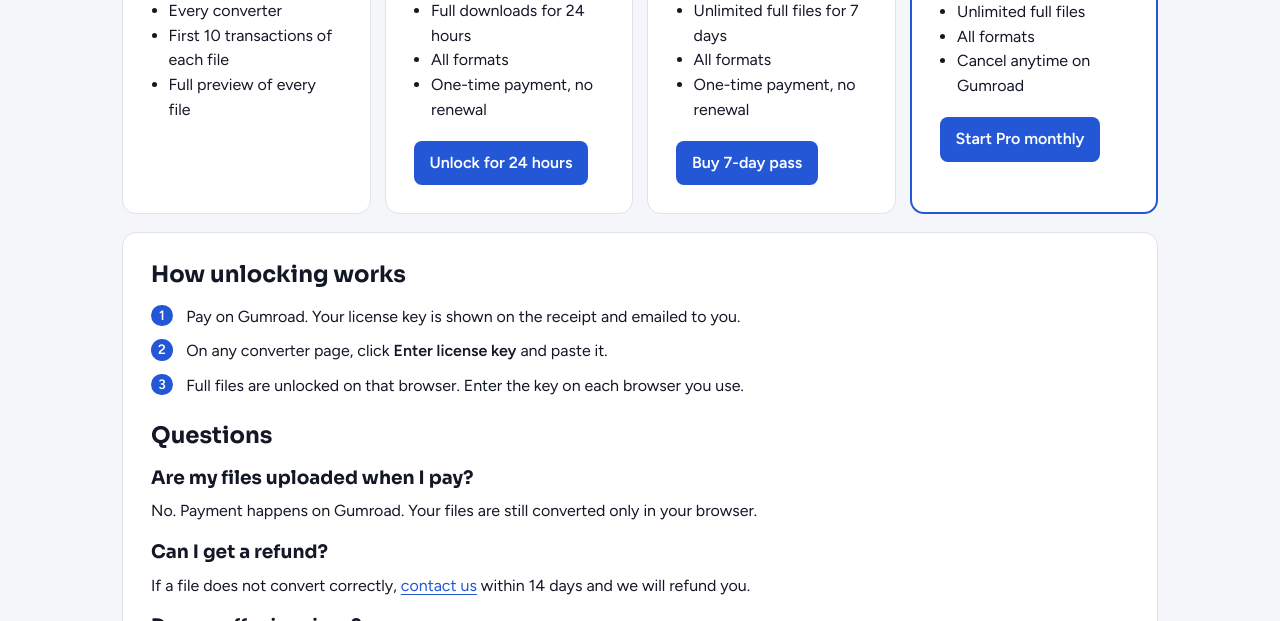
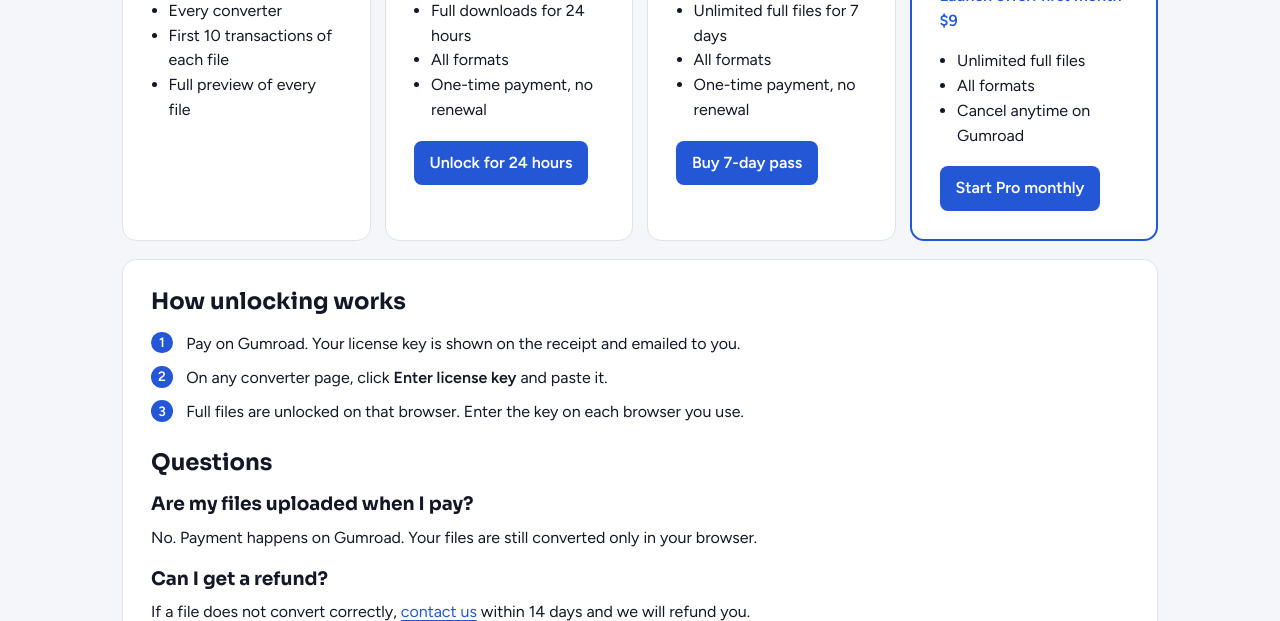
Before and after one commit to Vpcodes11/File-Freely, a plain HTML site: page pricing/index.html in a window 1280 px wide. Shown: the part 479-1100 px from the top of the page. Drawn offline with Linux system fonts and the light colour scheme.

Commit message:
Add files via upload

```diff
--- a/pricing/index.html
+++ b/pricing/index.html
@@ -20,7 +20,7 @@ gtag('js',new Date());gtag('config','G-27045MHGX7');
 <link rel="stylesheet" href="/assets/bankfile.css"><script type="application/ld+json">{"@context": "https://schema.org", "@type": "Product", "name": "FileFreely Pro", "description": "Convert the first 10 transactions of any file free. Unlock full files from $5 for one file, $9 for a 7-day pass or $19 a month. Files are always processed in your browser.", "offers": [{"@type": "Offer", "price": 5, "priceCurrency": "USD", "name": "24-hour unlock"}, {"@type": "Offer", "price": 9, "priceCurrency": "USD", "name": "7-day pass"}, {"@type": "Offer", "price": 19, "priceCurrency": "USD", "name": "Pro monthly"}]}</script></head>
 <body><header class="site-header"><div class="in"><a class="brand" href="/"><svg viewBox="0 0 32 32" aria-hidden="true"><rect width="32" height="32" rx="9" fill="var(--accent)"/><path d="M11 7h7l5 5v13H11z" fill="none" stroke="var(--accent-ink)" stroke-width="2.2" stroke-linejoin="round"/><path d="M18 7v5h5" fill="none" stroke="var(--accent-ink)" stroke-width="2.2" stroke-linejoin="round"/><circle cx="23.5" cy="23.5" r="4.5" fill="var(--hi)"/></svg><span>FileFreely</span></a><nav class="site-nav" aria-label="Main"><a href="/bank-file-converter/">QuickBooks &amp; Quicken converters</a><a href="/bank-statement-converter/">Bank statement converter</a><a href="/pricing/">Pricing</a><a href="/#all-tools">All tools</a></nav></div></header>
 <main class="in"><div class="intro"><p class="eyebrow">Pricing</p><h1>Simple pricing</h1><p>All PDF and image tools stay free. FileFreely Pro unlocks full files in the bank file converters: QBO, QFX, OFX, IIF, QIF and accounting CSVs.</p></div>
-<div class="price-grid"><section class="card"><h3>Free</h3><p class="big">$0</p><ul><li>Every converter</li><li>First 10 transactions of each file</li><li>Full preview of every file</li></ul></section><section class="card"><h3>Just this file</h3><p class="big">$5</p><ul><li>Full downloads for 24 hours</li><li>All formats</li><li>One-time payment, no renewal</li></ul><div class="actions"><a class="buy" data-plan="day" href="#">Unlock for 24 hours</a></div></section><section class="card"><h3>7-day pass</h3><p class="big">$9</p><ul><li>Unlimited full files for 7 days</li><li>All formats</li><li>One-time payment, no renewal</li></ul><div class="actions"><a class="buy" data-plan="pass" href="#">Buy 7-day pass</a></div></section><section class="card" style="border:2px solid var(--accent)"><h3>Pro monthly</h3><p class="big">$19<span class="muted">/month</span></p><ul><li>Unlimited full files</li><li>All formats</li><li>Cancel anytime on Gumroad</li></ul><div class="actions"><a class="buy" data-plan="monthly" href="#">Start Pro monthly</a></div></section></div>
+<div class="price-grid"><section class="card"><h3>Free</h3><p class="big">$0</p><ul><li>Every converter</li><li>First 10 transactions of each file</li><li>Full preview of every file</li></ul></section><section class="card"><h3>Just this file</h3><p class="big">$5</p><ul><li>Full downloads for 24 hours</li><li>All formats</li><li>One-time payment, no renewal</li></ul><div class="actions"><a class="buy" data-plan="day" href="#">Unlock for 24 hours</a></div></section><section class="card"><h3>7-day pass</h3><p class="big">$9</p><ul><li>Unlimited full files for 7 days</li><li>All formats</li><li>One-time payment, no renewal</li></ul><div class="actions"><a class="buy" data-plan="pass" href="#">Buy 7-day pass</a></div></section><section class="card" style="border:2px solid var(--accent)"><h3>Pro monthly</h3><p class="big">$19<span class="muted">/month</span></p><p style="margin:0;font-weight:600;color:var(--accent)">Launch offer: first month $9</p><ul><li>Unlimited full files</li><li>All formats</li><li>Cancel anytime on Gumroad</li></ul><div class="actions"><a class="buy" data-plan="monthly" href="#">Start Pro monthly</a></div></section></div>
 <article class="card guide"><h2>How unlocking works</h2><ol class="steps"><li>Pay on Gumroad. Your license key is shown on the receipt and emailed to you.</li><li>On any converter page, click <strong>Enter license key</strong> and paste it.</li><li>Full files are unlocked on that browser. Enter the key on each browser you use.</li></ol><h2>Questions</h2><h3>Are my files uploaded when I pay?</h3><p>No. Payment happens on Gumroad. Your files are still converted only in your browser.</p><h3>Can I get a refund?</h3><p>If a file does not convert correctly, <a href="/contact/">contact us</a> within 14 days and we will refund you.</p><h3>Do you offer invoices?</h3><p>Gumroad emails a receipt you can use for your records, and handles sales tax and VAT.</p></article>
 <p class="muted" id="soon" hidden>Checkout opens shortly. In the meantime, the free preview works on every file.</p></main>
 <script src="/assets/pay-config.js"></script><script>(function(){var P=window.FF_PAY||{},any=false;document.querySelectorAll("a.buy").forEach(function(a){var h=P[a.dataset.plan];a.className="buy";a.style.cssText="display:inline-block;background:var(--accent);color:var(--accent-ink);padding:10px 16px;border-radius:8px;font-weight:600;text-decoration:none";if(h){a.href=h;a.target="_blank";a.rel="noopener";any=true;}else a.hidden=true;});if(!any)document.getElementById("soon").hidden=false;})();</script>
```
